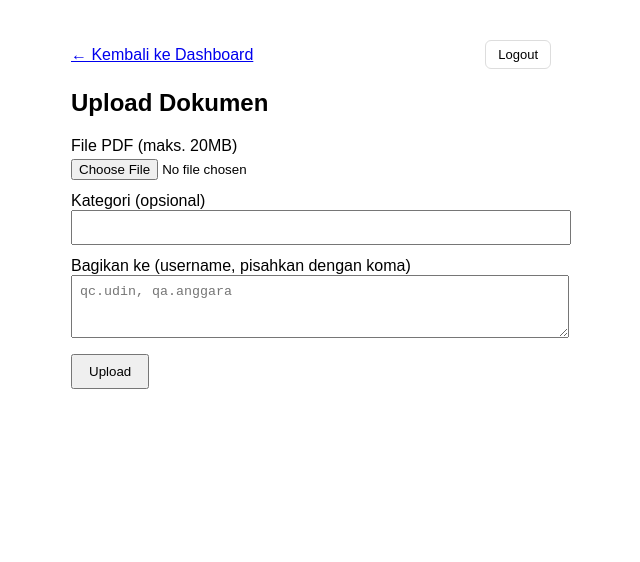
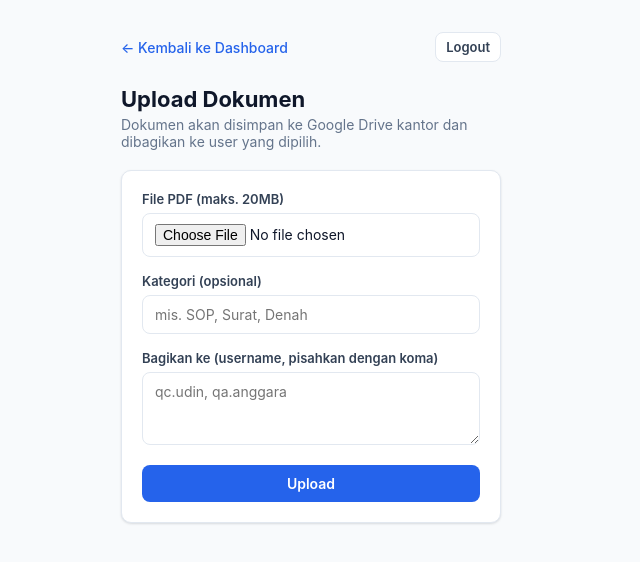
Before and after one commit to augranx2/docview, a Next.js app: page /admin/upload in a window 1280 px wide. Shown: the top 562 px of the page, without its empty margins (329-969 px from the left). Built offline with nearby package versions, Linux system fonts and the light colour scheme.

Commit message:
9. update All

```diff
--- a/components/LogoutButton.js
+++ b/components/LogoutButton.js
@@ -15,19 +15,8 @@ export default function LogoutButton() {
   }
 
   return (
-    <button
-      onClick={handleLogout}
-      disabled={loading}
-      style={{
-        border: "1px solid #ddd",
-        background: "white",
-        borderRadius: 6,
-        padding: "6px 12px",
-        fontSize: 13,
-        cursor: "pointer",
-      }}
-    >
-      {loading ? "..." : "Logout"}
+    <button onClick={handleLogout} disabled={loading} className="btn btn-outline btn-sm">
+      {loading ? <span className="spinner" /> : "Logout"}
     </button>
   );
 }
--- /dev/null
+++ b/pages/_app.js
@@ -0,0 +1,5 @@
+import "../styles/globals.css";
+
+export default function App({ Component, pageProps }) {
+  return <Component {...pageProps} />;
+}
--- a/pages/admin/upload.js
+++ b/pages/admin/upload.js
@@ -7,24 +7,28 @@ export default function AdminUploadPage() {
   const [kategori, setKategori] = useState("");
   const [emailsInput, setEmailsInput] = useState(""); // comma-separated for simplicity
   const [status, setStatus] = useState("");
-  const [progress, setProgress] = useState(0);
+  const [statusType, setStatusType] = useState(""); // "" | "error" | "success"
+  const [uploading, setUploading] = useState(false);
 
   async function handleUpload(e) {
     e.preventDefault();
     if (!file) return;
     if (file.type !== "application/pdf") {
       setStatus("Hanya file PDF yang diperbolehkan");
+      setStatusType("error");
       return;
     }
     if (file.size > 20 * 1024 * 1024) {
       setStatus("Ukuran file melebihi 20MB");
+      setStatusType("error");
       return;
     }
 
+    setUploading(true);
+    setStatusType("");
     try {
       setStatus("Menyiapkan sesi upload...");
 
-      // 1. Init upload: creates a pending Documents row + Drive resumable session
       const initRes = await fetch("/api/documents/init-upload", {
         method: "POST",
         headers: { "Content-Type": "application/json" },
@@ -38,10 +42,10 @@ export default function AdminUploadPage() {
       const initData = await initRes.json();
       if (!initRes.ok) {
         setStatus(initData.error || "Gagal memulai upload");
+        setStatusType("error");
         return;
       }
 
-      // 2. Upload the file bytes directly to Google Drive (bypasses Vercel body limit)
       setStatus("Mengunggah file ke Google Drive...");
       const uploadRes = await fetch(initData.resumableSessionUrl, {
         method: "PUT",
@@ -53,11 +57,11 @@ export default function AdminUploadPage() {
       });
       if (!uploadRes.ok) {
         setStatus("Upload ke Google Drive gagal");
+        setStatusType("error");
         return;
       }
       const driveFile = await uploadRes.json();
 
-      // 3. Complete upload: set private permission, grant access, log audit
       setStatus("Menyelesaikan proses...");
       const accessUserEmails = emailsInput
         .split(",")
@@ -76,60 +80,83 @@ export default function AdminUploadPage() {
       const completeData = await completeRes.json();
       if (!completeRes.ok) {
         setStatus(completeData.error || "Gagal menyelesaikan upload");
+        setStatusType("error");
         return;
       }
 
       setStatus("Berhasil! Dokumen sudah dibagikan.");
+      setStatusType("success");
       setFile(null);
       setEmailsInput("");
       setKategori("");
+      e.target.reset();
     } catch (err) {
-      console.error(err);
       setStatus(`Terjadi kesalahan: ${err.message || "tidak diketahui"}`);
+      setStatusType("error");
+    } finally {
+      setUploading(false);
     }
   }
 
   return (
-    <div style={{ maxWidth: 480, margin: "40px auto", fontFamily: "sans-serif" }}>
-      <div style={{ marginBottom: 8, display: "flex", justifyContent: "space-between", alignItems: "center" }}>
-        <Link href="/admin/dashboard">← Kembali ke Dashboard</Link>
+    <div className="page page-narrow">
+      <div className="topbar">
+        <Link href="/admin/dashboard" className="back-link">
+          ← Kembali ke Dashboard
+        </Link>
         <LogoutButton />
       </div>
-      <h2>Upload Dokumen</h2>
+
+      <h1 className="page-title">Upload Dokumen</h1>
+      <p className="page-subtitle" style={{ marginBottom: 20 }}>
+        Dokumen akan disimpan ke Google Drive kantor dan dibagikan ke user yang dipilih.
+      </p>
+
+      <div className="card">
         <form onSubmit={handleUpload}>
-        <div style={{ marginBottom: 12 }}>
-          <label>File PDF (maks. 20MB)</label>
+          <div className="field">
+            <label className="label">File PDF (maks. 20MB)</label>
             <input
               type="file"
               accept="application/pdf"
               onChange={(e) => setFile(e.target.files[0])}
-            style={{ display: "block", marginTop: 4 }}
+              className="input"
+              required
             />
           </div>
-        <div style={{ marginBottom: 12 }}>
-          <label>Kategori (opsional)</label>
+          <div className="field">
+            <label className="label">Kategori (opsional)</label>
             <input
               type="text"
               value={kategori}
               onChange={(e) => setKategori(e.target.value)}
-            style={{ width: "100%", padding: 8 }}
+              className="input"
+              placeholder="mis. SOP, Surat, Denah"
             />
           </div>
-        <div style={{ marginBottom: 12 }}>
-          <label>Bagikan ke (username, pisahkan dengan koma)</label>
+          <div className="field">
+            <label className="label">Bagikan ke (username, pisahkan dengan koma)</label>
             <textarea
               value={emailsInput}
               onChange={(e) => setEmailsInput(e.target.value)}
               rows={3}
-            style={{ width: "100%", padding: 8 }}
+              className="textarea"
               placeholder="qc.udin, qa.anggara"
             />
           </div>
-        <button type="submit" style={{ padding: "8px 16px" }}>
-          Upload
+          <button type="submit" disabled={uploading} className="btn btn-primary btn-block">
+            {uploading ? <span className="spinner" /> : "Upload"}
           </button>
         </form>
-      {status && <p style={{ marginTop: 12 }}>{status}</p>}
+        {status && (
+          <p
+            className={statusType === "error" ? "error-text" : "status-text"}
+            style={{ marginTop: 14, marginBottom: 0 }}
+          >
+            {status}
+          </p>
+        )}
+      </div>
     </div>
   );
 }
--- /dev/null
+++ b/styles/globals.css
@@ -0,0 +1,363 @@
+:root {
+  --blue-50: #eff6ff;
+  --blue-100: #dbeafe;
+  --blue-200: #bfdbfe;
+  --blue-300: #93c5fd;
+  --blue-500: #3b82f6;
+  --blue-600: #2563eb;
+  --blue-700: #1d4ed8;
+  --blue-900: #1e3a8a;
+
+  --gray-50: #f8fafc;
+  --gray-100: #f1f5f9;
+  --gray-200: #e2e8f0;
+  --gray-400: #94a3b8;
+  --gray-500: #64748b;
+  --gray-700: #334155;
+  --gray-900: #0f172a;
+
+  --red-600: #dc2626;
+  --red-50: #fef2f2;
+
+  --radius: 10px;
+  --shadow: 0 1px 2px rgba(15, 23, 42, 0.06), 0 1px 3px rgba(15, 23, 42, 0.08);
+  --shadow-md: 0 4px 12px rgba(15, 23, 42, 0.08);
+}
+
+* {
+  box-sizing: border-box;
+}
+
+html,
+body {
+  padding: 0;
+  margin: 0;
+  background: var(--gray-50);
+  color: var(--gray-900);
+  font-family: -apple-system, BlinkMacSystemFont, "Segoe UI", Roboto, Helvetica, Arial,
+    sans-serif;
+  -webkit-font-smoothing: antialiased;
+}
+
+a {
+  color: var(--blue-600);
+}
+
+/* Layout */
+.page {
+  max-width: 880px;
+  margin: 0 auto;
+  padding: 32px 20px 64px;
+}
+
+.page-narrow {
+  max-width: 420px;
+}
+
+.topbar {
+  display: flex;
+  justify-content: space-between;
+  align-items: center;
+  margin-bottom: 24px;
+  gap: 12px;
+  flex-wrap: wrap;
+}
+
+.page-title {
+  font-size: 22px;
+  font-weight: 700;
+  margin: 0 0 4px;
+  color: var(--gray-900);
+}
+
+.page-subtitle {
+  font-size: 14px;
+  color: var(--gray-500);
+  margin: 0;
+}
+
+/* Auth / brand */
+.brand-header {
+  text-align: center;
+  margin-bottom: 28px;
+}
+
+.brand-badge {
+  display: inline-flex;
+  align-items: center;
+  justify-content: center;
+  width: 52px;
+  height: 52px;
+  border-radius: 14px;
+  background: linear-gradient(135deg, var(--blue-500), var(--blue-700));
+  color: white;
+  font-size: 22px;
+  margin-bottom: 12px;
+}
+
+/* Card */
+.card {
+  background: white;
+  border: 1px solid var(--gray-200);
+  border-radius: var(--radius);
+  box-shadow: var(--shadow);
+  padding: 20px;
+}
+
+.card + .card {
+  margin-top: 12px;
+}
+
+.auth-card {
+  background: white;
+  border: 1px solid var(--gray-200);
+  border-radius: 16px;
+  box-shadow: var(--shadow-md);
+  padding: 32px 28px;
+}
+
+/* Form controls */
+.field {
+  margin-bottom: 16px;
+}
+
+.label {
+  display: block;
+  font-size: 13px;
+  font-weight: 600;
+  color: var(--gray-700);
+  margin-bottom: 6px;
+}
+
+.input,
+.select,
+.textarea {
+  width: 100%;
+  padding: 10px 12px;
+  border: 1px solid var(--gray-200);
+  border-radius: 8px;
+  font-size: 14px;
+  background: white;
+  color: var(--gray-900);
+  transition: border-color 0.15s, box-shadow 0.15s;
+  font-family: inherit;
+}
+
+.input:focus,
+.select:focus,
+.textarea:focus {
+  outline: none;
+  border-color: var(--blue-500);
+  box-shadow: 0 0 0 3px var(--blue-100);
+}
+
+.search-wrap {
+  position: relative;
+  margin-bottom: 20px;
+}
+
+.search-icon {
+  position: absolute;
+  left: 12px;
+  top: 50%;
+  transform: translateY(-50%);
+  color: var(--gray-400);
+  font-size: 14px;
+  pointer-events: none;
+}
+
+.search-input {
+  padding-left: 34px;
+}
+
+/* Buttons */
+.btn {
+  display: inline-flex;
+  align-items: center;
+  justify-content: center;
+  gap: 6px;
+  padding: 9px 16px;
+  border-radius: 8px;
+  border: 1px solid transparent;
+  font-size: 14px;
+  font-weight: 600;
+  cursor: pointer;
+  transition: background 0.15s, border-color 0.15s, opacity 0.15s;
+  font-family: inherit;
+}
+
+.btn:disabled {
+  opacity: 0.5;
+  cursor: not-allowed;
+}
+
+.btn-primary {
+  background: var(--blue-600);
+  color: white;
+}
+.btn-primary:hover:not(:disabled) {
+  background: var(--blue-700);
+}
+
+.btn-outline {
+  background: white;
+  border-color: var(--gray-200);
+  color: var(--gray-700);
+}
+.btn-outline:hover:not(:disabled) {
+  border-color: var(--blue-300);
+  color: var(--blue-700);
+}
+
+.btn-danger-text {
+  background: transparent;
+  border: none;
+  color: var(--red-600);
+  padding: 6px 8px;
+}
+.btn-danger-text:disabled {
+  color: var(--gray-400);
+}
+
+.btn-block {
+  width: 100%;
+}
+
+.btn-sm {
+  padding: 6px 10px;
+  font-size: 13px;
+}
+
+/* Chips (shared users) */
+.chip {
+  display: inline-flex;
+  align-items: center;
+  gap: 6px;
+  background: var(--blue-50);
+  color: var(--blue-700);
+  border: 1px solid var(--blue-100);
+  border-radius: 999px;
+  padding: 4px 6px 4px 12px;
+  font-size: 13px;
+  font-weight: 500;
+  margin: 0 6px 6px 0;
+}
+
+.chip-remove {
+  border: none;
+  background: var(--blue-100);
+  color: var(--blue-700);
+  width: 18px;
+  height: 18px;
+  border-radius: 50%;
+  font-size: 12px;
+  line-height: 1;
+  cursor: pointer;
+  display: inline-flex;
+  align-items: center;
+  justify-content: center;
+  padding: 0;
+}
+.chip-remove:hover {
+  background: var(--blue-200);
+}
+
+/* Category section labels */
+.section-label {
+  font-size: 12px;
+  font-weight: 700;
+  color: var(--blue-700);
+  text-transform: uppercase;
+  letter-spacing: 0.06em;
+  margin: 24px 0 10px;
+}
+.section-label:first-child {
+  margin-top: 0;
+}
+
+/* Document list rows */
+.doc-row {
+  display: flex;
+  align-items: center;
+  gap: 12px;
+  padding: 14px 16px;
+  border: 1px solid var(--gray-200);
+  border-radius: 10px;
+  margin-bottom: 8px;
+  cursor: pointer;
+  background: white;
+  transition: border-color 0.15s, box-shadow 0.15s, transform 0.1s;
+}
+.doc-row:hover {
+  border-color: var(--blue-300);
+  box-shadow: var(--shadow);
+}
+.doc-row-icon {
+  width: 36px;
+  height: 36px;
+  border-radius: 8px;
+  background: var(--blue-50);
+  color: var(--blue-600);
+  display: flex;
+  align-items: center;
+  justify-content: center;
+  font-size: 16px;
+  flex-shrink: 0;
+}
+.doc-row-name {
+  font-weight: 600;
+  font-size: 14px;
+  color: var(--gray-900);
+}
+
+/* Misc */
+.muted {
+  color: var(--gray-500);
+  font-size: 13px;
+}
+.error-text {
+  color: var(--red-600);
+  font-size: 14px;
+}
+.status-text {
+  font-size: 14px;
+  color: var(--gray-700);
+}
+.empty-state {
+  text-align: center;
+  color: var(--gray-500);
+  padding: 48px 20px;
+  font-size: 14px;
+}
+.divider {
+  border: none;
+  border-top: 1px solid var(--gray-200);
+  margin: 16px 0;
+}
+.back-link {
+  display: inline-flex;
+  align-items: center;
+  gap: 4px;
+  font-size: 14px;
+  font-weight: 500;
+  text-decoration: none;
+  color: var(--blue-600);
+}
+.back-link:hover {
+  color: var(--blue-700);
+}
+
+.spinner {
+  width: 16px;
+  height: 16px;
+  border: 2px solid var(--blue-200);
+  border-top-color: var(--blue-600);
+  border-radius: 50%;
+  animation: spin 0.6s linear infinite;
+  display: inline-block;
+}
+@keyframes spin {
+  to {
+    transform: rotate(360deg);
+  }
+}
```
Also changed, not shown: pages/admin/dashboard.js (+80 -51 lines), pages/login/index.js (+19 -11 lines), pages/viewer/[documentId].js (+13 -5 lines), pages/viewer/index.js (+40 -44 lines). Lines whose indentation alone changed are shown as unchanged.
